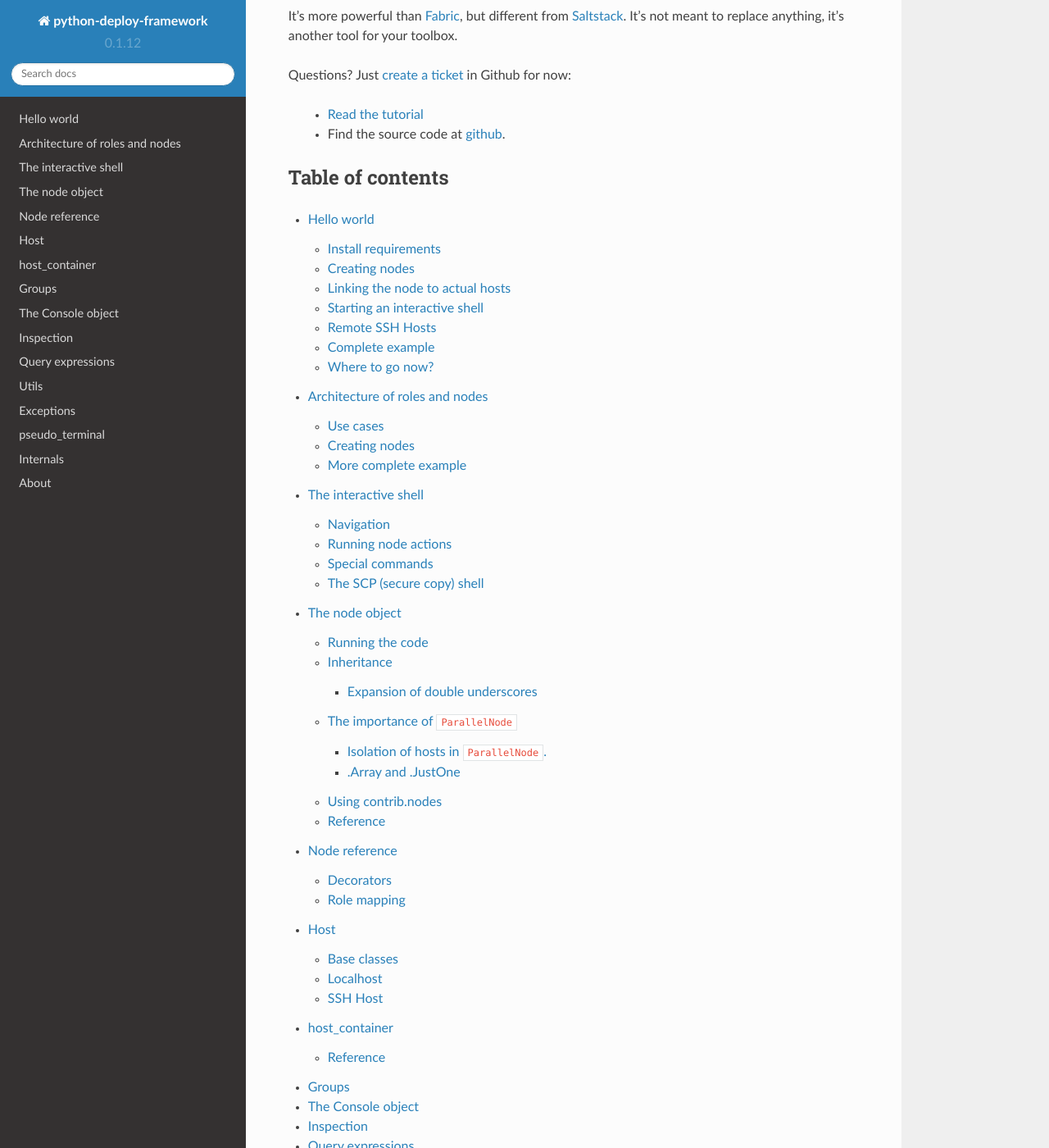
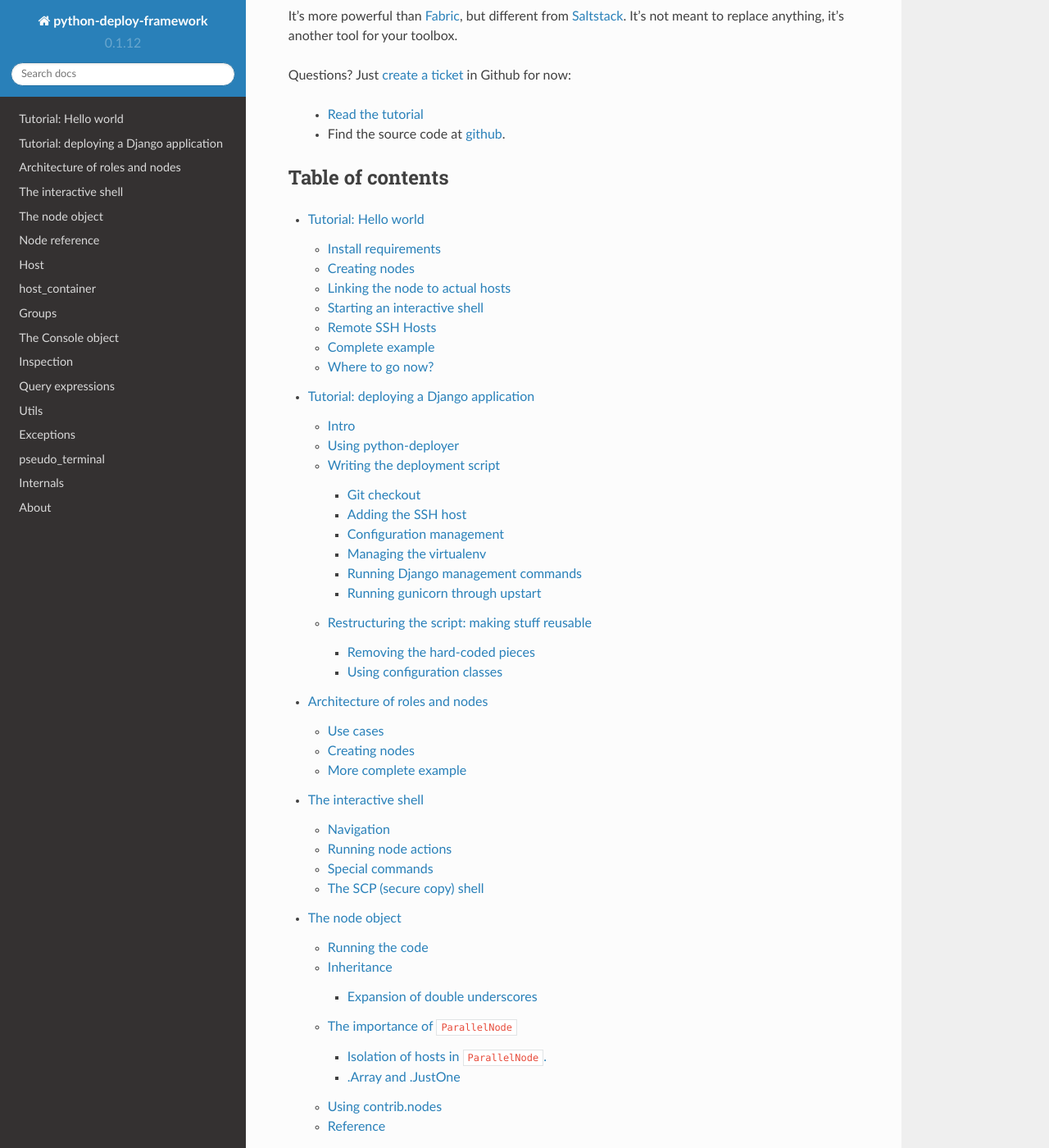
Before and after one commit to jonathanslenders/python-deployer, a Sphinx documentation site: the page built from docs/index.rst, in a window 1280 px wide and 1400 px high, scrolled down 536 px. Shown: the whole window at 82% size. Built offline with Sphinx 7.4.7 and the Read the Docs theme 2.0.0, drawn with Linux system fonts in a browser that asks for light colours; some of the changed lines change nothing that is shown.

Commit message:
Draft of django example added.

```diff
--- /dev/null
+++ b/docs/examples/django-deployment.rst
@@ -0,0 +1,497 @@
+.. _django-tutorial:
+
+Tutorial: deploying a Django application
+========================================
+
+This is a short tutorial that walks you through the steps required to create a
+script that automatically installs a Django application on a server. It will be
+reusable in a way that it can be reused for installation of a new server or an
+incremental upgrade of the application.
+
+Some assumptions:
+ - You should have SSH credentials of the server on which you're going to deploy.
+ - Your code should be in a Git repository. (the tutorial uses Git, but it
+   applies as well for any source control system that you can check out on the
+   server.)
+ - You know how to work with a bash shell and you have some knowledge of
+   gunicorn, nginx and other tools for running wsgi applications.
+
+.. note:: This tutorial is only an example of how you could automatically
+          deploy a Django application. You can but probably won't do it exactly
+          like described here. The purpose of the tutorial is in the first
+          place to explain some relevant steps, so you have an idea how you
+          could create a repeatable script of the steps that you would
+          otherwise do by hand.
+
+          So, it's still important to understand how nginx/apache,
+          gunicorn/uwsgi and other tools work and how to configure them by
+          hand. (You can't write a script to repeat some work for you, if you
+          have no idea how to do it yourself.)
+
+Intro
+-----
+
+So we are going to write a script that:
+ - gets your code from the repository to the server (git clone);
+ - creates a virtualenv and installs all the requirements in there;
+ - sets up a ``local_settings.py`` configuration file on the server;
+ - installs and configures Gunicorn.
+
+
+Using python-deployer
+---------------------
+
+On your local system, you need to install the ``deployer`` Python library with
+``pip`` or ``easy_install``.  (If you are not using a `virtualenv`_, you have
+to use ``sudo`` to install it system-wide.)
+
+.. _virtualenv: http://www.virtualenv.org/en/latest/
+
+.. code-block:: bash
+
+    pip install deployer
+
+Now, you can create a new Python file, save it as ``deploy.py`` and paste the
+following template in there.
+
+::
+
+    #!/usr/bin/env python
+    from deployer.client import start
+    from deployer.node import Node
+
+    class DjangoDeployment(Node):
+        pass
+
+    if __name__ == '__main':
+        start(DjangoDeployment)
+
+Make it executable:
+
+.. code-block:: bash
+
+    chmod +x deploy.py
+
+This does nothing yet, we are going to add more code in the
+``DjangoDeployment`` node in the following sections. If you run the script, you
+will already get an interactive shell, but there's also nothing much to see
+yet. Try to run the script as follows:
+
+.. code-block:: bash
+
+    ./deploy.py
+
+You can quit the shell by typing ``exit``.
+
+Writing the deployment script
+-----------------------------
+
+Git checkout
+^^^^^^^^^^^^
+
+Lets start by adding code for cloning and checking out a certain revision of
+the repository. I suppose you know how ``git clone`` and ``git checkout`` work.
+You can add the ``git_clone`` and ``git_checkout`` methods in the snippet below
+to the ``DjangoDeployment`` node.
+
+::
+
+    from deployer.utils import esc1
+
+    class DjangoDeployment(Node):
+        ...
+        project_directory = '~/git/django-project'
+
+        def git_clone(self):
+            """ Clone repository."""
+            with self.host.cd(self.project_directory, expand=True):
+                self.host.run('git clone git@github.com:example/example.git')
+
+        def git_checkout(self, commit):
+            """ Checkout specific commit (after cloning)."""
+            with self.host.cd(self.project_directory, expand=True):
+                self.host.run("git checkout '%s'" % esc1(commit))
+
+Probably obvious, we have a clone and checkout function that are meant to move
+to a certain directory on the server and run a shell command in there. Some
+points worth noting:
+
+- ``expand=True``: this means that we should do tilde-expension. You want the
+  tilde to be replaced with the home directory. If you have an absolute path,
+  this isn't necessary.
+- :func:`~deployer.utils.string_utils.esc1`: This is important to avoid shell
+  injection. We receive the commit variable from a parameter, and we don't know
+  what it will look like. The :func:`~deployer.utils.string_utils.esc1` escape
+  function is designed to escape a string for use inside single quotes in a
+  shell script: note the surrounding quotes in ``'%s'``.
+
+Adding the SSH host
+^^^^^^^^^^^^^^^^^^^
+
+Now we are going to define the real SSH host. It is recommended to authenticate
+through a private key. If you have ``~/.ssh/config`` setup in a way that allows
+you to connect directly through the ``ssh`` command by only passing the
+address, then you also can drop all the other settings (except the address)
+from the :class:`~deployer.host.ssh.SSHHost` below.
+
+::
+
+    from deployer.host import SSHHost
+
+    class remote_host(SSHHost):
+        address = '192.168.1.1' # Replace by your IP address
+        username = 'user'       # Replace by your own username.
+        password = 'password'   # Optional, but required for sudo operations
+        key_filename = None     # Optional, specify the location of the RSA
+                                #   private key
+
+
+That defines how to access the remote host, but we still have to link it to the
+``DjangoDeployment`` node. The following syntax may look slightly overkill at
+first, but this is how to link it the ``DjangoDeployment`` node to
+``remote_host``. [#f1]_ Instead of putting the ``Hosts`` class inside
+the original ``DjangoDeployment``, you can off course --like always in Python--
+inherit the original class and extend that one by nesting ``Hosts`` in there.
+
+::
+
+    class DjangoDeployment(Node):
+        class Hosts:
+            host = remote_host
+
+        ...
+
+Put together, we currently have the following in our script:
+
+::
+
+    #!/usr/bin/env python
+    from deployer.utils import esc1
+    from deployer.host import SSHHost
+
+    class remote_host(SSHHost):
+        address = '192.168.1.1' # Replace by your IP address
+        username = 'user'       # Replace by your own username.
+        password = 'password'   # Optional, but required for sudo operations
+        key_filename = None     # Optional, specify the location of the RSA
+                                #   private key
+
+    class DjangoDeployment(Node):
+        class Hosts:
+            host = remote_host
+
+        project_directory = '~/git/django-project'
+
+        def git_clone(self):
+            """ Clone repository."""
+            with self.host.cd(self.project_directory, expand=True):
+                self.host.run('git clone git@github.com:example/example.git')
+
+        def git_checkout(self, commit):
+            """ Checkout specific commit (after cloning)."""
+            with self.host.cd(self.project_directory, expand=True):
+                self.host.run("git checkout '%s'" % esc1(commit))
+
+    if __name__ == '__main':
+        start(DjangoDeployment)
+
+.. [#f1] The reason is that you can add multiple hosts to a node, and even
+         multiple hosts to multiple 'roles' to a node. This allows for some
+         more complex setups and parallel deployments.
+
+Configuration management
+^^^^^^^^^^^^^^^^^^^^^^^^
+
+For most Django projects you also want to have a settings file on the server
+configuration. Django projects define a Python module through the environment
+variable `DJANGO_SETTINGS_MODULE`_. Usually, these settings are not entirely
+the same on a local development machine and the server, you might have another
+database or caching server. Typically, you have a ``settings.py`` in your
+repository, while each server still gets a ``local_settings.py`` to override
+the server specific configurations. (`12factor.net`_ has some good
+guidelines about config management.)
+
+.. _DJANGO_SETTINGS_MODULE: https://docs.djangoproject.com/en/dev/topics/settings/#envvar-DJANGO_SETTINGS_MODULE
+.. _12factor.net: http://12factor.net/
+
+Anyway, suppose that you have a configuration that you want to upload to
+``~/git/django-project/local_settings.py``. Let's create a method for that:
+
+::
+
+    local_django_settings = \
+    """
+    DATABASES['default'] = ...
+    SESSION_ENGINE = ...
+    DEFAULT_FILE_STORAGE = ...
+    """
+
+    class DjangoDeployment(Node):
+        def upload_django_settings(self):
+            """ Upload the content of the variable 'local_settings' in the
+            local_settings.py file. """
+            with self.host.open('~/git/django-project/local_settings.py') as f:
+                f.write(local_django_settings)
+
+
+So, by calling :func:`~deployer.host.base.Host.open`, we can write to a remote
+file on the host, as if it were a local file.
+
+
+Managing the virtualenv
+^^^^^^^^^^^^^^^^^^^^^^^^
+
+Virtualenvs can sometimes be very tricky to manage them on the server and to
+use them in automated scripts. You are working inside a virtualenv if your
+``$PATH`` environment is set up to prefer binaries installed at the path of the
+virtual env rather than use the system default. If you are working inside a
+interactive shell, you may use a tool like ``workon`` or something similar to
+activate the virtualenv. We don't want to rely on the availability of these
+tools and inclusion of such scripts from a ``~/.bashrc``, but instead, we can
+call the ``bin/activate`` by hand to set up a correct ``$PATH`` variable.  It
+is important to prefix all commands that apply to the virtualenv by this
+activation command.
+
+In this tutorial we will suppose that you already have a virtualenv created by
+hand, called ``'project-env'``.  Lets now create a few reusable functions for
+installing stuff inside the virtualenv.
+
+.. code-block:: python
+
+    class DjangoDeployment(Node):
+        ...
+        class VirtualEnv(Node):
+            # Command to execute to work on the virtualenv
+            activate_cmd = '. ~/.virtualenvs/project-env/bin/activate'
+
+            def install_requirements(self):
+                """
+                Script to install the requirements of our Django application.
+                (We have a requirements.txt file in our repository.)
+                """
+                with self.host.prefix(self.activate_cmd):
+                    self.host.run("pip install -r ~/git/django-project/requirements.txt')
+
+            def install_package(self, name):
+                """
+                Utility for installing packages through ``pip install`` inside
+                the env.
+                """
+                with self.host.prefix(self.activate_cmd):
+                    self.host.run("pip install '%s'" % name)
+
+Notice the :func:`~deployer.host.base.Host.prefix` context manager that makes
+sure that all :func:`~deployer.host.base.Host.run` commands are executed inside
+the virtualenv.
+
+Running Django management commands
+^^^^^^^^^^^^^^^^^^^^^^^^^^^^^^^^^^
+
+It's good and useful have to have a helper function somewhere that can execute
+Django management commands from the deployment script. You're going to use it
+all the time.
+
+Lets add a ``run_management_command`` which accepts a ``command`` parameter to
+be passed as an argument to ``./manage.py``. As an example we also add a
+``django_shell`` method which starts in interactive django shell on the server.
+
+.. code-block:: python
+
+    class DjangoDeployment(Node):
+        ...
+        def run_management_command(self, command):
+            """ Run Django management command in virtualenv. """
+            # Activate the virtualenv.
+            with self.host.prefix(self.VirtualEnv.activate_cmd):
+                # Cd to the place where we have our 'manage.py' file.
+                with self.host.cd('~/git/django-project/'):
+                    self.host.run('./manage.py %s' % command)
+
+        def django_shell(self):
+            """ Open interactive Django shell. """
+            self.run_management_command('shell')
+
+Running gunicorn through upstart
+^^^^^^^^^^^^^^^^^^^^^^^^^^^^^^^^
+
+You don't want to use Django's ``runserver`` on production, so we're going to
+install and configure `gunicorn`_. We are going to use `supervisord`_ to
+mangage the gunicorn process, but depending on your system you meight prefer
+`systemd`_ or `upstart`_ instead. We need to create install both gunicorn and
+supervisord in the environment and create configuration files file both.
+
+.. _gunicorn: http://gunicorn.org/
+.. _supervisord: http://supervisord.org/
+.. _systemd: http://en.wikipedia.org/wiki/Systemd
+.. _upstart: http://upstart.ubuntu.com/
+
+Let's first add a few methods for installing the required packages inside the
+virtualenv. See how we can use the nested class ``VirtualEnv`` as a variable
+here, and use the install_package function from there.
+
+.. code-block:: python
+
+    class DjangoDeployment(Node):
+        ...
+
+        def install_gunicorn(self):
+            """ Install gunicorn inside the virtualenv. """
+            self.VirtualEnv.install_package('gunicorn')
+
+        def install_supervisord(self):
+            """ Install supervisord inside the virtualenv. """
+            self.VirtualEnv.install_package('supervisord')
+
+For testing purposes, we add a command to run the gunicorn server from the
+shell. [#f2]_
+
+.. [#f2] See: http://docs.gunicorn.org/en/latest/run.html#django-manage-py
+
+.. code-block:: python
+
+    class DjangoDeployment(Node):
+        ...
+
+        def run_gunicorn(self):
+            """ Run the gunicorn server """
+            self.run_management_command('run_gunicorn')
+
+Obviously, you don't want to keep your shell open all the time. So, let's
+configure supervisord. The following code will upload the supervisord
+configuration to ``/etc/supervisor/conf.d/django-project.conf``:
+
+.. #TODO: Add setup()-method.
+
+.. code-block:: python
+
+    supervisor_config = \
+    """
+    [program:djangoproject]
+    command = /home/username/.virtualenvs/project-env/bin/gunicorn_start  ; Command to start app
+    user = username                                                       ; User to run as
+    stdout_logfile = /home/username/logs/gunicorn_supervisor.log          ; Where to write log messages
+    redirect_stderr = true                                                ; Save stderr in the same log
+    """
+
+    class DjangoDeployment(Node):
+        ...
+
+        def upload_supervisor_config(self):
+            """ Upload the content of the variable 'supervisor_config' in the
+            supervisord configuration file. """
+            with self.host.open('/etc/supervisor/conf.d/django-project.conf') as f:
+                f.write(supervisor_config)
+
+
+Gathering again everything, we have:
+
+.. code-block:: python
+
+    #!/usr/bin/env python
+    from deployer.utils import esc1
+    from deployer.host import SSHHost
+
+    supervisor_config = \
+    """
+    [program:djangoproject]
+    command = /home/username/.virtualenvs/project-env/bin/gunicorn_start  ; Command to start app
+    user = username                                                       ; User to run as
+    stdout_logfile = /home/username/logs/gunicorn_supervisor.log          ; Where to write log messages
+    redirect_stderr = true                                                ; Save stderr in the same log
+    """
+
+    local_django_settings = \
+    """
+    DATABASES['default'] = ...
+    SESSION_ENGINE = ...
+    DEFAULT_FILE_STORAGE = ...
+    """
+
+    class remote_host(SSHHost):
+        address = '192.168.1.1' # Replace by your IP address
+        username = 'user'       # Replace by your own username.
+        password = 'password'   # Optional, but required for sudo operations
+        key_filename = None     # Optional, specify the location of the RSA
+                                #   private key
+    class DjangoDeployment(Node):
+        class Hosts:
+            host = remote_host
+
+        def git_clone(self):
+            """ Clone repository."""
+            with self.host.cd('~/git/django-project', expand=True):
+                self.host.run('git clone git@github.com:example/example.git')
+
+        def git_checkout(self, commit):
+            """ Checkout specific commit (after cloning)."""
+            with self.host.cd('~/git/django-project', expand=True):
+                self.host.run("git checkout '%s'" % esc1(commit))
+
+        class VirtualEnv(Node):
+            # Command to execute to work on the virtualenv
+            activate_cmd = '. ~/.virtualenvs/project-env/bin/activate'
+
+            def install_requirements(self):
+                """
+                Script to install the requirements of our Django application.
+                (We have a requirements.txt file in our repository.)
+                """
+                with self.host.prefix(self.activate_cmd):
+                    self.host.run("pip install -r ~/git/django-project/requirements.txt')
+
+            def install_package(self, name):
+                """
+                Utility for installing packages through ``pip install`` inside
+                the env.
+                """
+                with self.host.prefix(self.activate_cmd):
+                    self.host.run("pip install '%s'" % name)
+
+        def upload_django_settings(self):
+            """ Upload the content of the variable 'local_settings' in the
+            local_settings.py file. """
+            with self.host.open('~/git/django-project/local_settings.py') as f:
+                f.write(local_django_settings)
+
+        def run_management_command(self, command):
+            """ Run Django management command in virtualenv. """
+            # Activate the virtualenv.
+            with self.host.prefix(self.VirtualEnv.activate_cmd):
+                # Cd to the place where we have our 'manage.py' file.
+                with self.host.cd('~/git/django-project/'):
+                    self.host.run('./manage.py %s' % command)
+
+        def django_shell(self):
+            """ Open interactive Django shell. """
+            self.run_management_command('shell')
+
+        def install_gunicorn(self):
+            """ Install gunicorn inside the virtualenv. """
+            self.VirtualEnv.install_package('gunicorn')
+
+        def install_supervisord(self):
+            """ Install supervisord inside the virtualenv. """
+            self.VirtualEnv.install_package('supervisord')
+
+        def run_gunicorn(self):
+            """ Run the gunicorn server """
+            self.run_management_command('run_gunicorn')
+
+        def upload_supervisor_config(self):
+            """ Upload the content of the variable 'supervisor_config' in the
+            supervisord configuration file. """
+            with self.host.open('/etc/supervisor/conf.d/django-project.conf') as f:
+                f.write(supervisor_config)
+
+    if __name__ == '__main':
+        start(DjangoDeployment)
+
+Restructuring the script: making stuff reusable
+-----------------------------------------------
+
+Removing the hard-coded pieces
+^^^^^^^^^^^^^^^^^^^^^^^^^^^^^^
+
+
+Using configuration classes
+^^^^^^^^^^^^^^^^^^^^^^^^^^^
--- a/docs/index.rst
+++ b/docs/index.rst
@@ -45,6 +45,7 @@
    :maxdepth: 3
 
    pages/getting_started
+   examples/django-deployment
    pages/architecture_of_roles_and_nodes
    pages/interactive_shell
 
--- a/docs/pages/getting_started.rst
+++ b/docs/pages/getting_started.rst
@@ -1,7 +1,7 @@
 .. _getting-started:
 
-Hello world
-===========
+Tutorial: Hello world
+=====================
 
 In this short tutorial, we'll demonstrate how to create a simple interactive
 shell around one simple deployment command that just prints 'Hello World'. We
@@ -57,9 +57,9 @@
 Starting an interactive shell
 -----------------------------
 
-One way of execting this code, is by wrapping it in an interactive shell.
-This is the last thing to do: add the following to the bottom of your Python
-file, and save it as ``my_deployment.py``.
+One way of execting this code, is by wrapping it in an :ref:`interactive
+shell<interactive-shell>`.  This is the last thing to do: add the following to
+the bottom of your Python file, and save it as ``my_deployment.py``.
 
 ::
 
@@ -146,6 +146,7 @@
 framework. However, there are much more advanced concepts possible.  A quick
 listing of items to learn are the following. (In logical order of learning.)
 
+ - :ref:`Read the Django tutorial <django-tutorial>`
  - :ref:`Architecture of role and nodes <architecture-of-roles-and-nodes>`
  - :ref:`Inheritance (and double underscore expansion) <node-inheritance>`
  - :ref:`Query expressions <query-expressions>`
```
